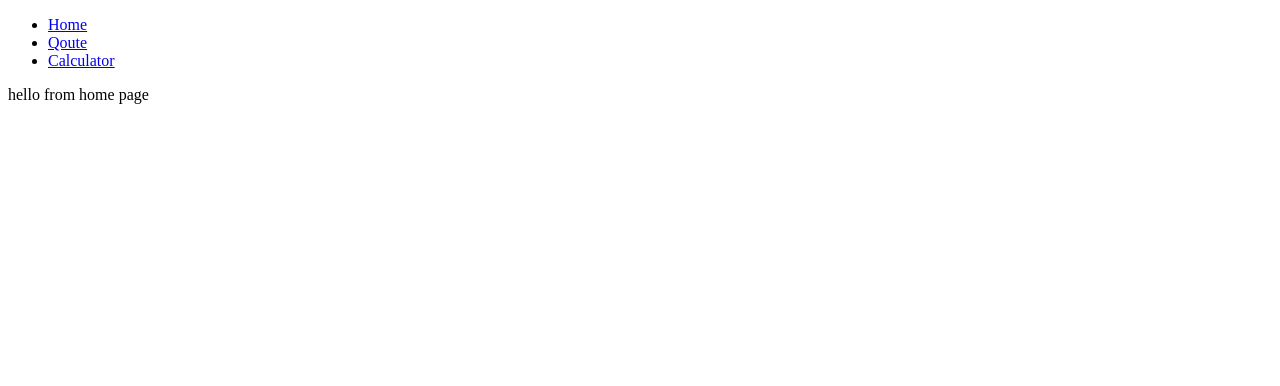
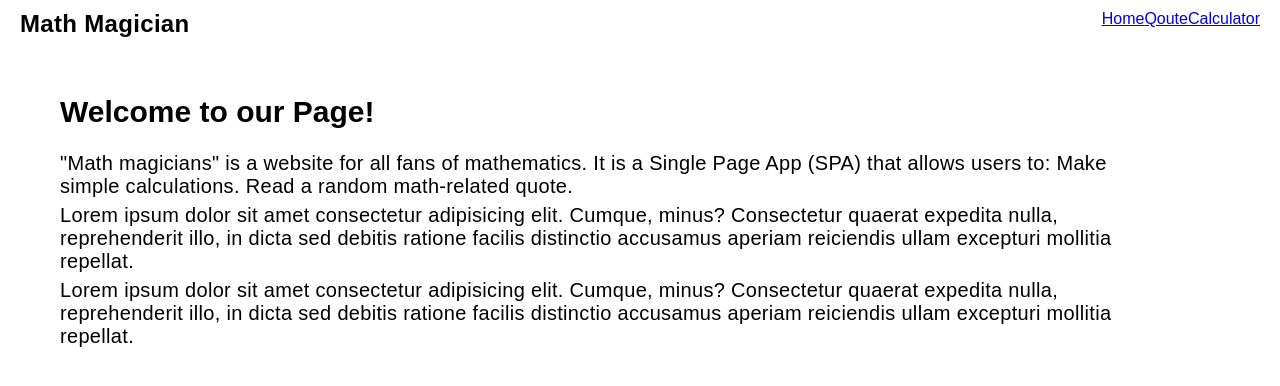
Before and after one commit to ridaarif98/math-magician, a React (Create React App) app: page /Home in a window 1280 px wide. Shown: the top 386 px of the page. Built offline with nearby package versions, Linux system fonts and the light colour scheme.

Commit message:
Style navbar and home page

```diff
--- a/src/pages/Home.js
+++ b/src/pages/Home.js
@@ -1,6 +1,30 @@
 import React from "react";
 
 const Home = () => {
-  return <div>hello from home page</div>
+  return (
+   <section className="homeContent">
+     <h1>
+       Welcome to our Page!
+     </h1>
+     <p>
+     "Math magicians" is a website for all fans of mathematics. It is a Single Page App (SPA) that allows users to:
+       Make simple calculations.
+       Read a random math-related quote.
+
+     </p>
+     <p>
+      Lorem ipsum dolor sit amet consectetur adipisicing elit. Cumque, minus?
+      Consectetur quaerat expedita nulla, reprehenderit illo, in dicta sed
+      debitis ratione facilis distinctio accusamus aperiam reiciendis ullam
+      excepturi mollitia repellat.
+    </p>
+    <p>
+      Lorem ipsum dolor sit amet consectetur adipisicing elit. Cumque, minus?
+      Consectetur quaerat expedita nulla, reprehenderit illo, in dicta sed
+      debitis ratione facilis distinctio accusamus aperiam reiciendis ullam
+      excepturi mollitia repellat.
+    </p>
+   </section>
+  );
 }
 export default Home;
--- a/src/pages/Navbar.js
+++ b/src/pages/Navbar.js
@@ -20,8 +20,9 @@ const Navbar = () => {
     },
   ]
   return (
-    <nav>
-      <ul>
+    <nav className="navBar">
+      <h1> Math Magician</h1>
+      <ul className="navBarLink">
         {links.map(link => {
           return <li key={link.id}>
              <Link to={link.path}> {link.text}</Link>
--- a/src/styles/style.css
+++ b/src/styles/style.css
@@ -1,3 +1,51 @@
+* {
+  margin: 0;
+  padding: 0;
+  font-family: Arial, Helvetica, sans-serif;
+}
+
+.navBar {
+  display: flex;
+  flex-direction: row;
+  justify-content: space-between;
+  padding: 10px 20px;
+  height: 30px;
+}
+
+.navBar h1 {
+  letter-spacing: 0.02rem;
+  font-weight: 800;
+}
+
+.navBar .navBarLink {
+  list-style: none;
+  display: flex;
+  flex-direction: row;
+}
+
+.homeContent {
+  display: flex;
+  flex-direction: column;
+  justify-content: flex-start;
+  margin: 15px 30px;
+  padding: 10px;
+}
+
+.homeContent h1 {
+  display: flex;
+  font-size: 30px;
+  padding: 20px;
+}
+
+.homeContent p {
+  display: flex;
+  justify-content: flex-start;
+  padding: 3px 20px;
+  margin-right: 5%;
+  font-size: 20px;
+  font-weight: 400;
+  letter-spacing: 00.02rem;
+}
 .mainList {
   margin: 5rem 20%;
   display: flex;
```
